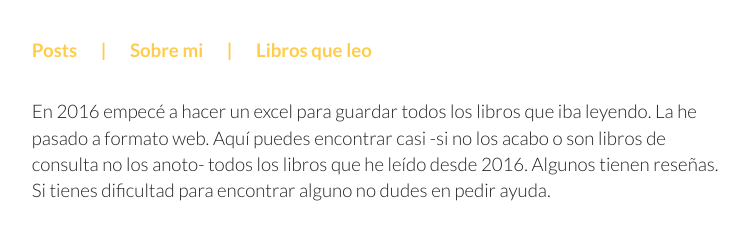
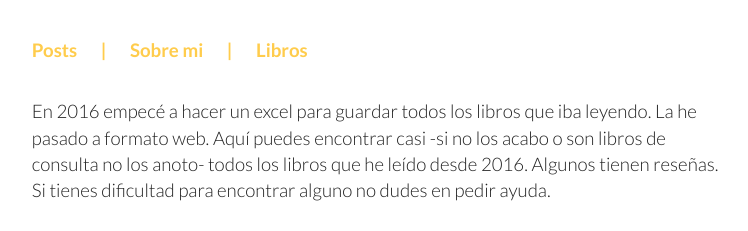
Before and after one commit to MiguelBel/MiguelBel.github.io, a Jekyll site: the page built from bookshelf.md, in a window 1280 px wide and 900 px high. Shown: the top 231 px of the window, without its empty margins (263-1011 px from the left). Built offline with Jekyll 4.4.1, drawn with Linux system fonts in a browser that asks for light colours.

Commit message:
Change wording

```diff
--- a/_books/generate_bookshelf.rb
+++ b/_books/generate_bookshelf.rb
@@ -4,7 +4,7 @@ def meta
   <<~EOF
     ---
     layout: default
-    title: Libros que leo
+    title: Libros
     permalink: /bookshelf/
     ---
     <p>En 2016 empecé a hacer un excel para guardar todos los libros que iba leyendo. La he pasado a formato web. Aquí puedes encontrar casi -si no los acabo o son libros de consulta no los anoto- todos los libros que he leído desde 2016. Algunos tienen reseñas. Si tienes dificultad para encontrar alguno no dudes en pedir ayuda.</p>
--- a/_layouts/default.html
+++ b/_layouts/default.html
@@ -23,7 +23,7 @@
       <ul>
         <li><a href="/">Posts</a> | </li>
         <li><a href="/about">Sobre mi</a> | </li>
-        <li><a href="/bookshelf">Libros que leo</a></li>
+        <li><a href="/bookshelf">Libros</a></li>
       </ul>
     </div>
 
--- a/bookshelf.md
+++ b/bookshelf.md
@@ -1,6 +1,6 @@
 ---
 layout: default
-title: Libros que leo
+title: Libros
 permalink: /bookshelf/
 ---
 <p>En 2016 empecé a hacer un excel para guardar todos los libros que iba leyendo. La he pasado a formato web. Aquí puedes encontrar casi -si no los acabo o son libros de consulta no los anoto- todos los libros que he leído desde 2016. Algunos tienen reseñas. Si tienes dificultad para encontrar alguno no dudes en pedir ayuda.</p>
```
